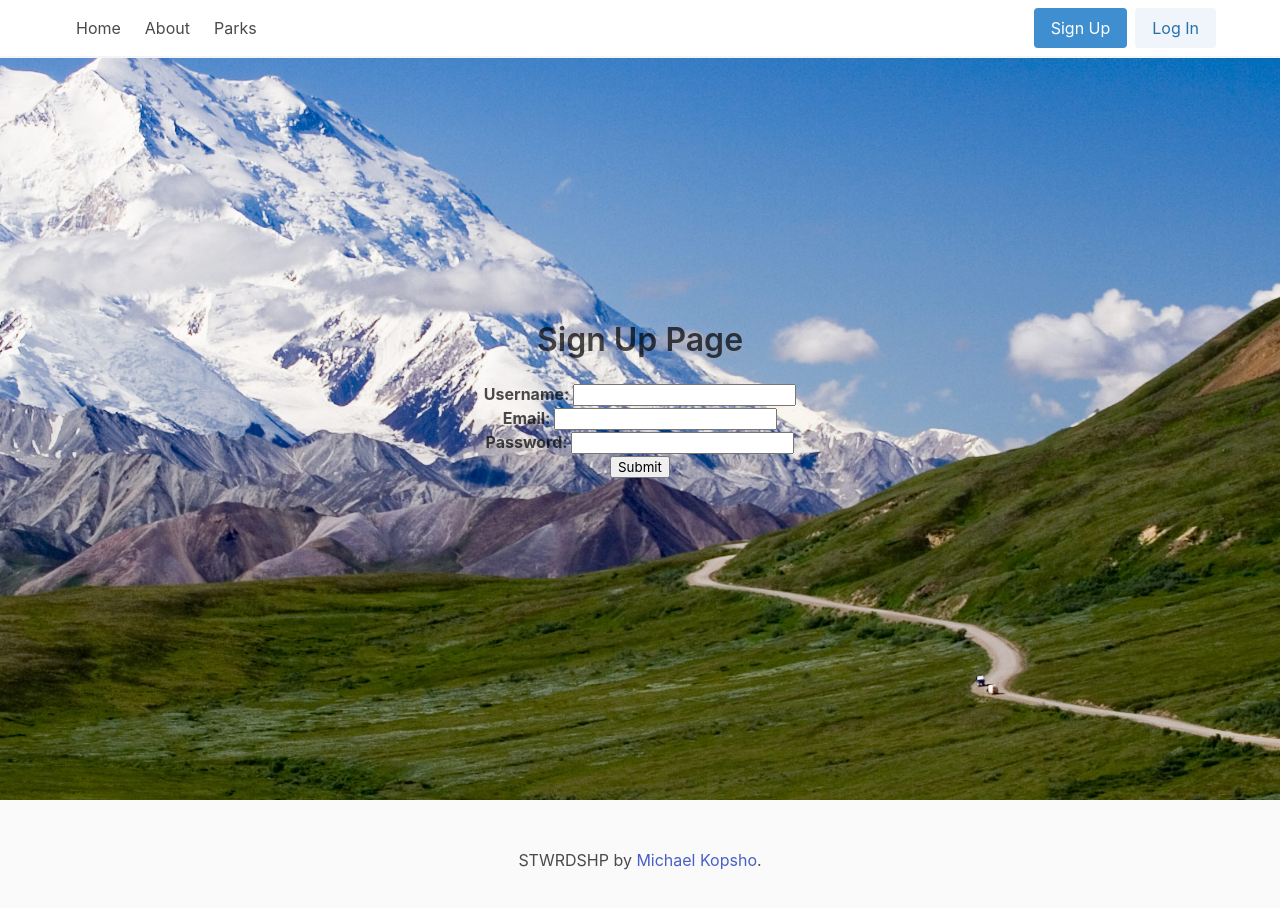
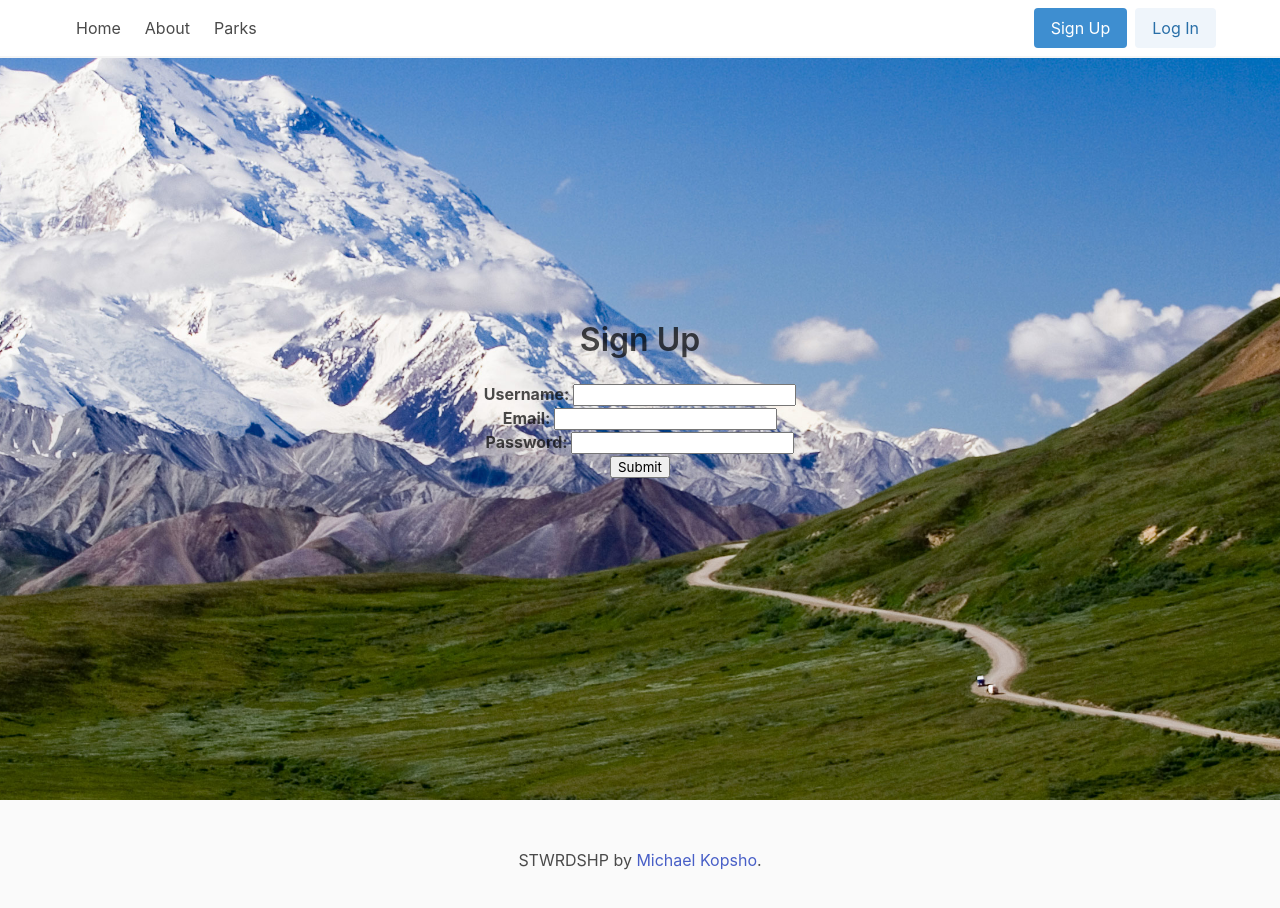
Before and after one commit to mkopsho/stwrdshp, a React (Create React App) app in the folder stwrdshp-frontend/: page /signup in a window 1280 px wide. Shown: the top 908 px of the page. Built offline with nearby package versions, Linux system fonts and the light colour scheme.

Commit message:
Make login/signup nicer for users

```diff
--- a/stwrdshp-frontend/src/components/LogIn.js
+++ b/stwrdshp-frontend/src/components/LogIn.js
@@ -28,7 +28,7 @@ class LogIn extends Component {
         <div className="hero-body">
           <div className="container has-text-centered">
             <h1 className="title">
-              Log In Page
+              Log In
             </h1>
             <form onSubmit={this.handleOnSubmit}>
               Username: <input type="text" name="username" value={this.state.value} onChange={this.handleOnChange}></input><br></br>
--- a/stwrdshp-frontend/src/components/SignUp.js
+++ b/stwrdshp-frontend/src/components/SignUp.js
@@ -30,7 +30,7 @@ class SignUp extends Component {
         <div className="hero-body">
           <div className="container has-text-centered">
             <h1 className="title">
-              Sign Up Page
+              Sign Up
           </h1>
             <form onSubmit={this.handleOnSubmit}>
               <strong>Username: </strong><input type="text" name="username" value={this.state.value} onChange={this.handleOnChange}></input><br></br>
```
